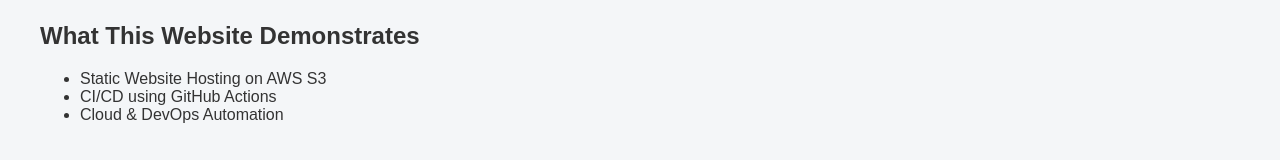
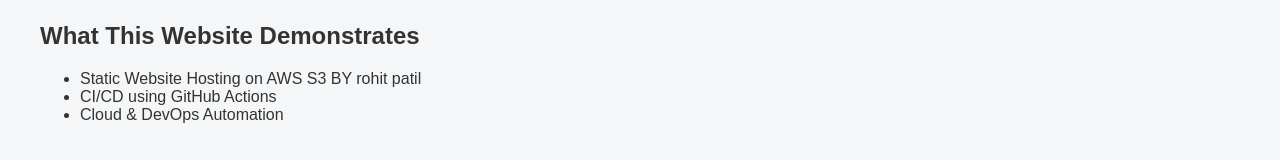
Before and after one commit to rohit-patil04/cicd-with-GITHUB, a plain HTML site: page app/about.html in a window 1280 px wide. Shown: the part 123-283 px from the top of the page. Drawn offline with Linux system fonts and the light colour scheme.

Commit message:
Update about.html

```diff
--- a/app/about.html
+++ b/app/about.html
@@ -20,7 +20,7 @@
 <section class="content">
   <h2>What This Website Demonstrates</h2>
   <ul>
-    <li>Static Website Hosting on AWS S3</li>
+    <li>Static Website Hosting on AWS S3 BY rohit patil</li>
     <li>CI/CD using GitHub Actions</li>
     <li>Cloud & DevOps Automation</li>
   </ul>
```
